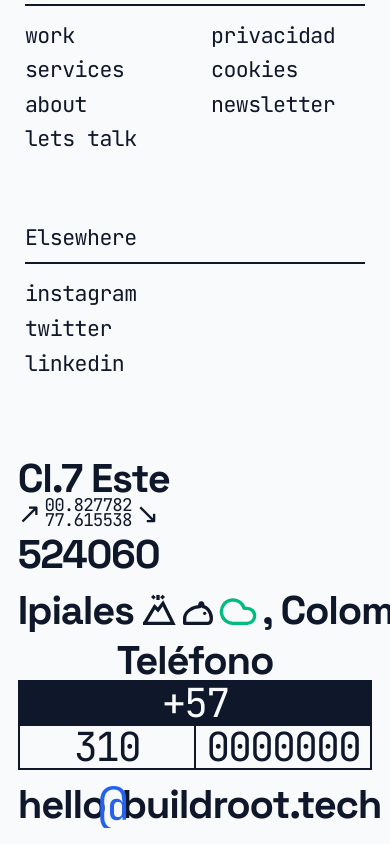
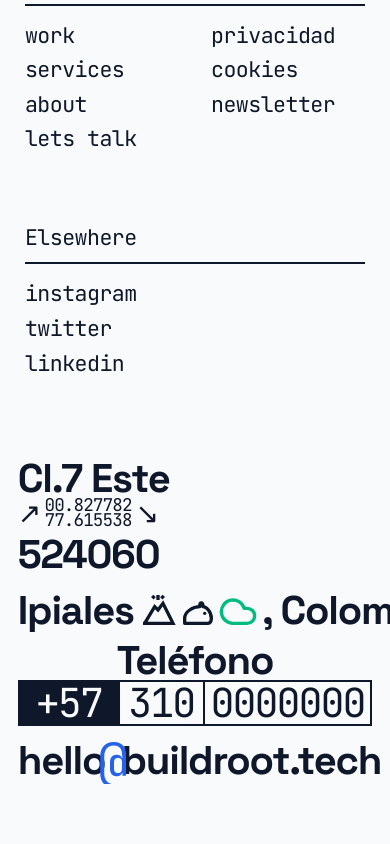
Before and after one commit to buildroot-tech/front-buildroot, a Next.js app: page / in a window 390 px wide. Shown: the part 6870-7714 px from the top of the page. After the commit the page ends 7670 px from the top, so only its background shows below. Built offline with nearby package versions, Linux system fonts and the light colour scheme.

Commit message:
style(footer): convert phone number boxes to a single horizontal row to match title height

```diff
--- a/components/layout/Footer.tsx
+++ b/components/layout/Footer.tsx
@@ -222,17 +222,15 @@ export function Footer(): React.ReactElement {
                     Teléfono
                   </span>
                 </div>
-                <div className="flex-1 flex flex-col w-full border-2 border-[var(--border)] divide-y-2 divide-[var(--border)]">
-                  <div className="flex items-center justify-center font-mono text-[clamp(2.5rem,4.5vw,6rem)] leading-[0.85] tracking-tighter font-light bg-[var(--text-primary)] text-[var(--bg-primary)] py-1">
+                <div className="flex-1 flex flex-row w-full border-2 border-[var(--border)] divide-x-2 divide-[var(--border)]">
+                  <div className="flex items-center justify-center px-4 md:px-8 font-mono text-[clamp(2.5rem,4.5vw,6rem)] leading-[0.85] tracking-tighter font-light bg-[var(--text-primary)] text-[var(--bg-primary)] py-1">
                     {contactInfo.phone.split(" ")[0]}
                   </div>
-                  <div className="flex divide-x-2 divide-[var(--border)]">
-                    <div className="flex-1 flex items-center justify-center font-mono text-[clamp(2.5rem,4.5vw,6rem)] leading-[0.85] tracking-tighter font-light bg-[var(--bg-primary)] text-[var(--text-primary)] py-1">
-                      {contactInfo.phone.split(" ")[1]}
-                    </div>
-                    <div className="flex-1 flex items-center justify-center font-mono text-[clamp(2.5rem,4.5vw,6rem)] leading-[0.85] tracking-tighter font-light bg-[var(--bg-primary)] text-[var(--text-primary)] py-1">
-                      {contactInfo.phone.split(" ")[2]}
-                    </div>
+                  <div className="flex-1 flex items-center justify-center font-mono text-[clamp(2.5rem,4.5vw,6rem)] leading-[0.85] tracking-tighter font-light bg-[var(--bg-primary)] text-[var(--text-primary)] py-1">
+                    {contactInfo.phone.split(" ")[1]}
+                  </div>
+                  <div className="flex-[2] flex items-center justify-center font-mono text-[clamp(2.5rem,4.5vw,6rem)] leading-[0.85] tracking-tighter font-light bg-[var(--bg-primary)] text-[var(--text-primary)] py-1">
+                    {contactInfo.phone.split(" ")[2]}
                   </div>
                 </div>
               </div>
```
